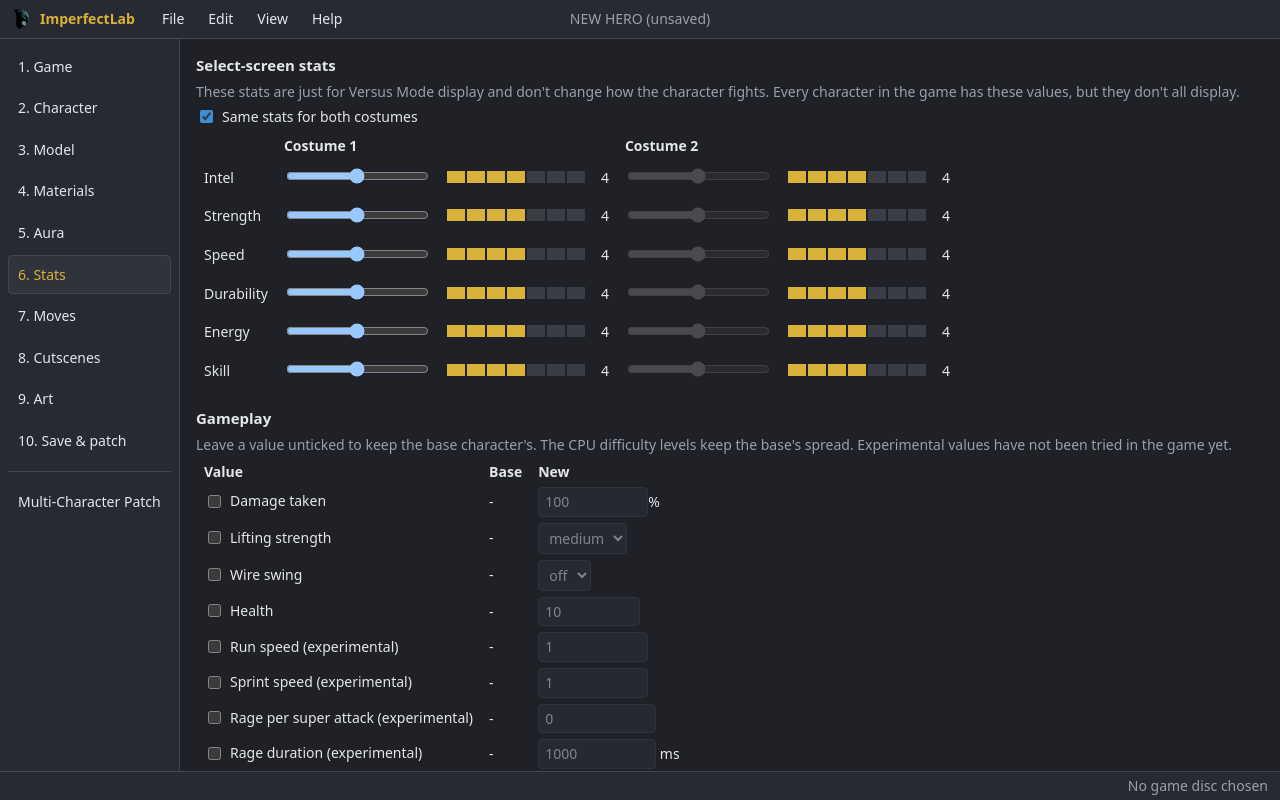
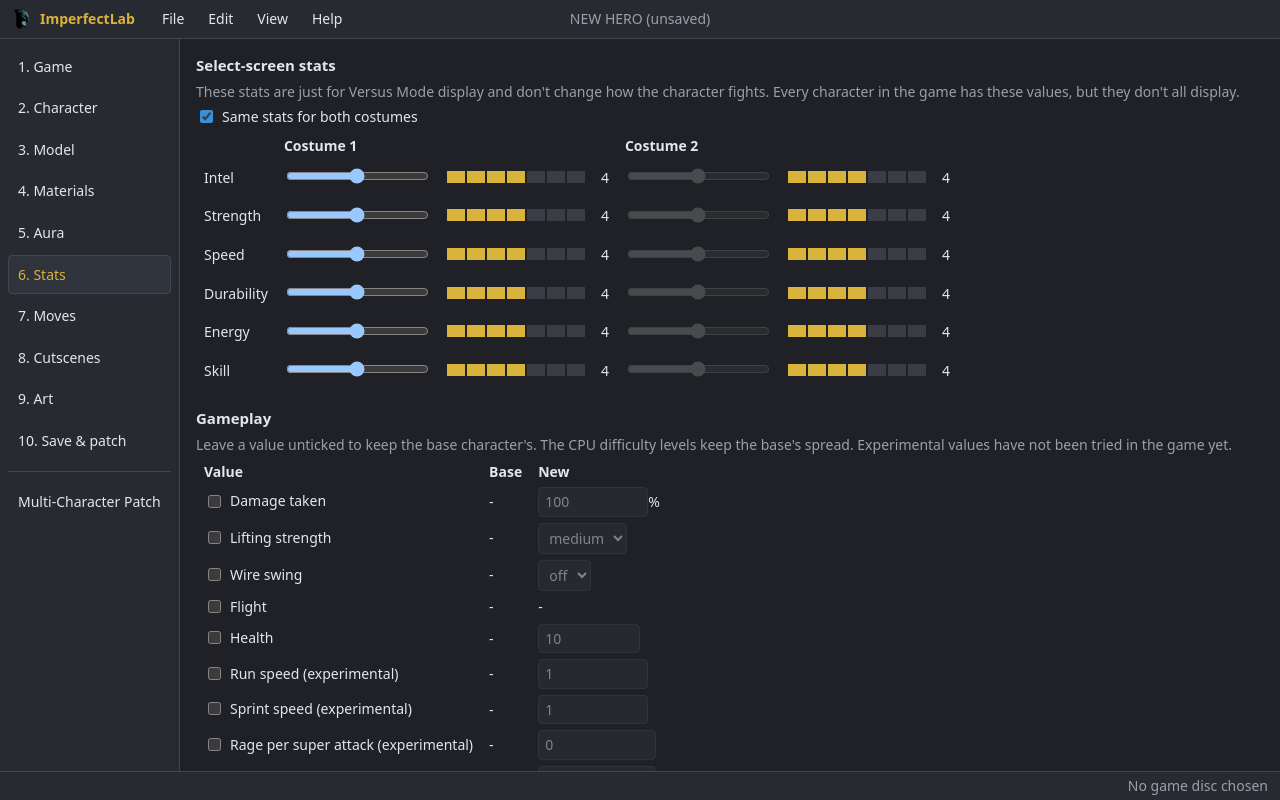
Before and after one commit to Esoteric-Engineer/ImperfectLab, a React (Vite) app: page / in a window 1280 px wide. Both pictures are taken after a click on the button "6. Stats". Built offline with nearby package versions, Linux system fonts and the light colour scheme.

Commit message:
Add flight disabling for flyers

```diff
--- a/src/core/build/patch.ts
+++ b/src/core/build/patch.ts
@@ -37,6 +37,7 @@ const LIFT_BITS: Record<string, [number, number]> = { light: [0, 0x30], medium:
 export const WIRE = 0x80
 const WALL_BITS: Record<WallKey, number> = { wall_climb: 0x2, wall_run: 0x4000000 }
 const RANGE_GRAB_BIT = 0x2000
+const FLIGHT = 0x100001
 
 export type Progress = (stage: string, done?: number, total?: number) => void
 
@@ -387,6 +388,7 @@ export class Builder {
       if (gp.wire_swing) on |= WIRE
       else off |= WIRE
     }
+    if (gp.flight === false) off |= FLIGHT
     for (const w of WALL) if (gp[w.key]) on |= WALL_BITS[w.key]
     if (c.baseMoves.range_grab) on |= RANGE_GRAB_BIT
     if (stretchReturns(c)) on |= reach.RETURN_ABILITY
--- a/src/core/package/imperfect.ts
+++ b/src/core/package/imperfect.ts
@@ -52,6 +52,7 @@ export const WALL: Wall[] = [
   { key: 'wall_climb', label: 'wall climbing', does: 'climbs walls', states: WALL_CLIMB, bases: ['spiderman', 'wolverine', 'elektra', 'aftershock', 'venom', 'defcon'] },
   { key: 'wall_run', label: 'wall running', does: 'runs on walls', states: WALL_RUN, bases: ['wolverine', 'elektra', 'aftershock', 'daredevil', 'biohazard'] },
 ]
+export const FLYERS = ['johnnyohm', 'storm', 'heatwave', 'humantorch', 'ironman', 'magneto', 'roekel']
 export const THROW_REACH: [number, number] = [8, 35]
 export const POSES = ['rest', 'ready', 'readyalt'] as const
 export const CUTSCENE_KINDS = ['intro', 'victory', 'finisher'] as const
@@ -89,6 +90,7 @@ export interface Credit {
 export type Gameplay = Partial<Record<'damage_taken' | 'health' | 'run_speed' | 'sprint_speed' | 'rage_per_super' | 'rage_duration' | 'super_throw_range', number>> & {
   lift?: string
   wire_swing?: boolean
+  flight?: boolean
   wall_climb?: boolean
   wall_run?: boolean
 }
@@ -283,6 +285,7 @@ export function problems(c: Character): Problem[] {
         for (const id of w.states) if (!c.moves[id]) out.push(['error', `${w.label} needs ${MOVE_IDS.get(id)!.label.toLowerCase()}: pick it on the Moves page`])
       } else if (!has && w.states.some((id) => c.moves[id])) out.push(['warning', `${w.label} animations are picked but ${w.label} is off, so they never play`])
     }
+    if (c.gameplay.flight === false && !FLYERS.includes(c.base)) out.push(['error', `${BASES[c.base][0]} can't fly: untick flight on the Stats page`])
     if (!WALL.some((w) => c.gameplay[w.key] || w.bases.includes(c.base)) && WALL_JUMPS.some((id) => c.moves[id])) {
       out.push(['warning', 'wall jump animations are picked but neither wall climbing nor wall running is on, so they never play'])
     }
@@ -439,7 +442,7 @@ export function fromManifest(m0: unknown, files: Map<string, Uint8Array>): Chara
     if (v.length !== 6) throw new LabError('manifest: six display stats per costume')
     c.stats[k] = v.map((x) => num(x, 'a display stat', STAT_RANGE[0], STAT_RANGE[1], false, true)!)
   }
-  const gp = keys(st.gameplay ?? {}, [...Object.keys(GAMEPLAY), 'lift', 'wire_swing', ...WALL.map((w) => w.key)], 'stats.gameplay')
+  const gp = keys(st.gameplay ?? {}, [...Object.keys(GAMEPLAY), 'lift', 'wire_swing', 'flight', ...WALL.map((w) => w.key)], 'stats.gameplay')
   c.gameplay = {}
   for (const [k, [lo, hi, integer]] of Object.entries(GAMEPLAY)) {
     if (gp[k] !== null && gp[k] !== undefined) (c.gameplay as Record<string, number>)[k] = num(gp[k], k, lo, hi, true, integer)!
@@ -449,6 +452,10 @@ export function fromManifest(m0: unknown, files: Map<string, Uint8Array>): Chara
     c.gameplay.lift = gp.lift as string
   }
   if (gp.wire_swing !== null && gp.wire_swing !== undefined) c.gameplay.wire_swing = typed<boolean>(gp.wire_swing, 'boolean', 'wire_swing')
+  if (gp.flight !== null && gp.flight !== undefined) {
+    if (typed<boolean>(gp.flight, 'boolean', 'flight')) throw new LabError('manifest: flight can only be false, to turn off a base\'s flight')
+    c.gameplay.flight = false
+  }
   for (const { key } of WALL) if (gp[key] !== null && gp[key] !== undefined && typed<boolean>(gp[key], 'boolean', key)) c.gameplay[key] = true
   const ui = keys(m.ui ?? {}, ['select', 'fade', 'strip_scale', 'ready_voice', 'banner'], 'ui')
   const sel = keys(ui.select ?? {}, [...POSES], 'ui.select')
--- a/src/ui/pages/CharacterPage.tsx
+++ b/src/ui/pages/CharacterPage.tsx
@@ -2,7 +2,7 @@ import { dropUnfitAudio } from '../../core/build/cutscenes'
 import { RANGE_GRAB, WALL_JUMPS } from '../../core/build/moves'
 import * as R from '../../core/game/roster'
 import * as mapping from '../../core/model/mapping'
-import { type Credit, BASE_MOVES, type BaseMoves, CUTSCENE_KINDS, defaultStats, WALL } from '../../core/package/imperfect'
+import { type Credit, BASE_MOVES, type BaseMoves, CUTSCENE_KINDS, defaultStats, FLYERS, WALL } from '../../core/package/imperfect'
 import type { AutoMap } from '../../core/model/mapping'
 import { ColorButton, ImageView, Note } from '../components/common'
 import { engine } from '../engine'
@@ -33,6 +33,7 @@ export function CharacterPage() {
         }
       }
       for (const [id, from] of Object.entries(c.moves)) if (from === key) delete c.moves[id]
+      if (!FLYERS.includes(key)) delete c.gameplay.flight
       const dropped = WALL.filter((w) => c.gameplay[w.key] && w.bases.includes(key))
       for (const w of dropped) delete c.gameplay[w.key]
       const ids = dropped.flatMap((w) => w.states).concat(dropped.length && !WALL.some((w) => c.gameplay[w.key]) ? WALL_JUMPS : [])
--- a/src/ui/pages/StatsPage.tsx
+++ b/src/ui/pages/StatsPage.tsx
@@ -1,5 +1,5 @@
 import { formatG } from '../../core/format'
-import type { Gameplay } from '../../core/package/imperfect'
+import { FLYERS, type Gameplay } from '../../core/package/imperfect'
 import { Note, NumberInput } from '../components/common'
 import { store, useStore } from '../store'
 
@@ -9,6 +9,7 @@ const GAMEPLAY: [Key, string, string, number, number, boolean][] = [
   ['damage_taken', 'Damage taken', '%', 10, 300, true],
   ['lift', 'Lifting strength', '', 0, 0, true],
   ['wire_swing', 'Wire swing', '', 0, 0, true],
+  ['flight', 'Flight', '', 0, 0, true],
   ['health', 'Health', '', 10, 1000, true],
   ['run_speed', 'Run speed', '', 1, 30, false],
   ['sprint_speed', 'Sprint speed', '', 1, 40, false],
@@ -38,6 +39,7 @@ export function StatsPage() {
     if (!bv) return undefined
     if (key === 'lift') return bv.lift
     if (key === 'wire_swing') return bv.wireSwing
+    if (key === 'flight') return FLYERS.includes(c.base) ? 'on' : 'off'
     if (key === 'health') return bv.health
     return bv.gameplay[key]
   }
@@ -86,10 +88,11 @@ export function StatsPage() {
             const have = gp[key] !== undefined
             const value = baseValue(key)
             const noWire = key === 'wire_swing' && bv !== null && !bv.hasWire
+            const noFlight = key === 'flight' && !FLYERS.includes(c.base)
             let baseText = '-'
             if (value !== undefined) {
               if (key === 'damage_taken') baseText = `${Math.round(100 * (value as number))}%`
-              else if (typeof value === 'string') baseText = noWire ? 'off (the base has no wire moves)' : value
+              else if (typeof value === 'string') baseText = noWire ? 'off (the base has no wire moves)' : noFlight ? 'off (the base can\'t fly)' : value
               else baseText = formatG(value)
             }
             const toggle = (on: boolean) => {
@@ -97,6 +100,7 @@ export function StatsPage() {
               else if (key === 'damage_taken') gp[key] = Math.round(1000 * ((value as number) ?? 1)) / 1000
               else if (key === 'lift') gp[key] = (value as string) ?? 'medium'
               else if (key === 'wire_swing') gp[key] = value === 'on'
+              else if (key === 'flight') gp[key] = false
               else if (key === 'health' || key === 'rage_duration') gp[key] = Math.round((value as number) ?? lo)
               else gp[key] = Math.round(100 * ((value as number) ?? lo)) / 100
               edited()
@@ -108,6 +112,8 @@ export function StatsPage() {
             } else if (key === 'wire_swing') {
               editor = <select disabled={!have} value={have ? (gp[key] ? 'on' : 'off') : ((value as string) ?? 'off')} onChange={(e) => { gp[key] = e.target.value === 'on'; edited() }}>
                 <option>off</option><option>on</option></select>
+            } else if (key === 'flight') {
+              editor = <span>{have ? 'off' : '-'}</span>
             } else {
               const shown = key === 'damage_taken' ? 100 * ((gp[key] as number) ?? (value as number) ?? 1) : ((gp[key] as number) ?? (value as number) ?? lo)
               const step = key === 'rage_duration' ? 500 : key === 'health' ? 10 : key === 'damage_taken' ? 0.1 : 0.01
@@ -121,7 +127,7 @@ export function StatsPage() {
             }
             return (
               <tr key={key}>
-                <td><label className="check"><input type="checkbox" checked={have} disabled={noWire} onChange={(e) => toggle(e.target.checked)} /> {label}{tested ? '' : '  (experimental)'}</label></td>
+                <td><label className="check"><input type="checkbox" checked={have} disabled={noWire || (noFlight && !have)} onChange={(e) => toggle(e.target.checked)} /> {label}{tested ? '' : '  (experimental)'}</label></td>
                 <td>{baseText}</td>
                 <td>{editor}</td>
               </tr>
```
Also changed, not shown: 3 other files (tests, documents, lock files or other folders).
